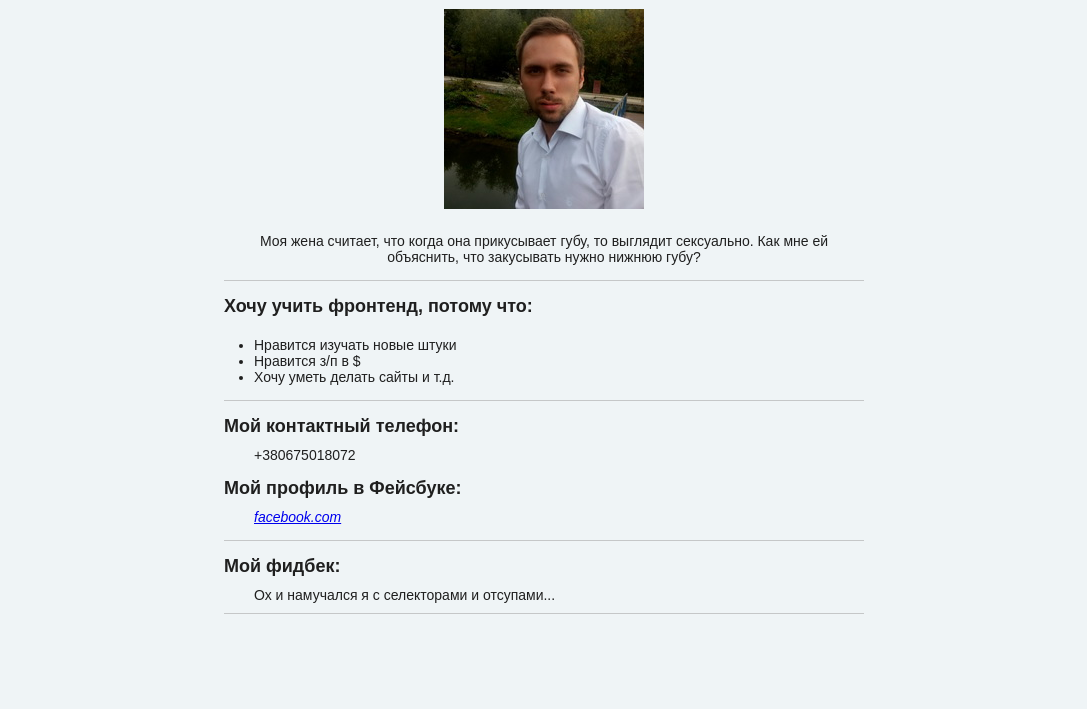
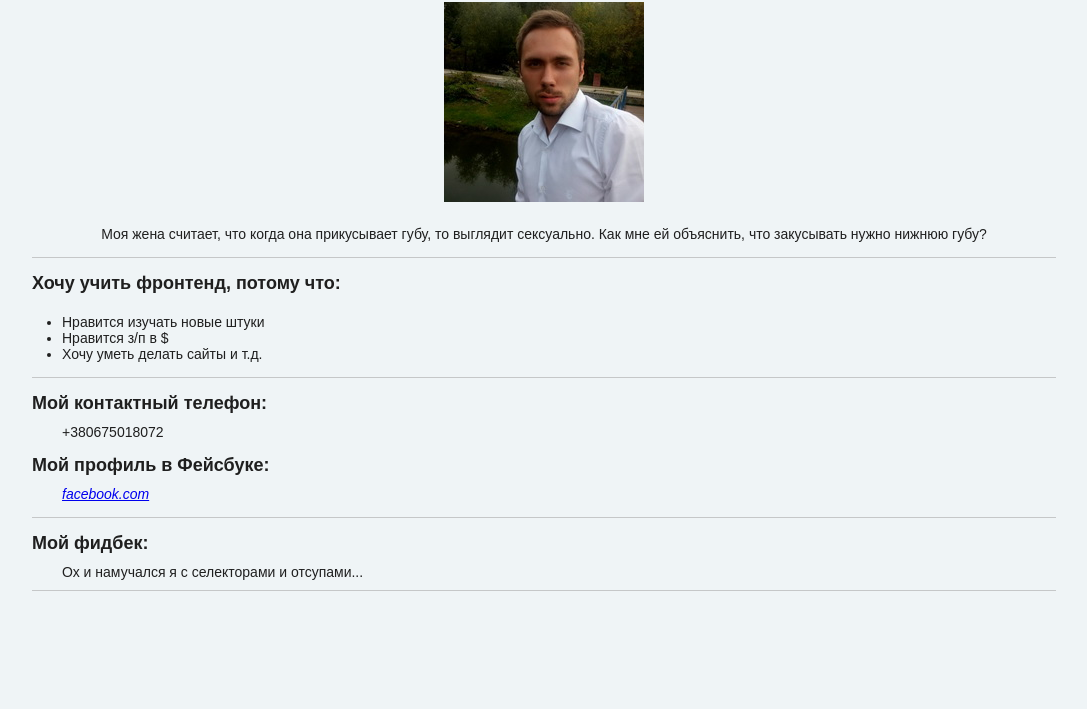
Before and after one commit to alljjazz/kuzniets.github.io, a plain HTML site: page index.html in a window 1280 px wide. Shown: the part 91-800 px from the top of the page, without its empty margins (96-1183 px from the left). Drawn offline with Linux system fonts and the light colour scheme.

Commit message:
changes with margin in css

```diff
--- a/CSS/style.css
+++ b/CSS/style.css
@@ -6,10 +6,8 @@
 body {
     background-color: #eff4f6;
     max-width: 1024px;
-    float: center;
-    margin-top: 3%;
-    margin-left: 25%;
-    margin-right: 25%;
+    margin: 0 auto;
+    margin-top: 20px;
 }
 
 .header {
```
